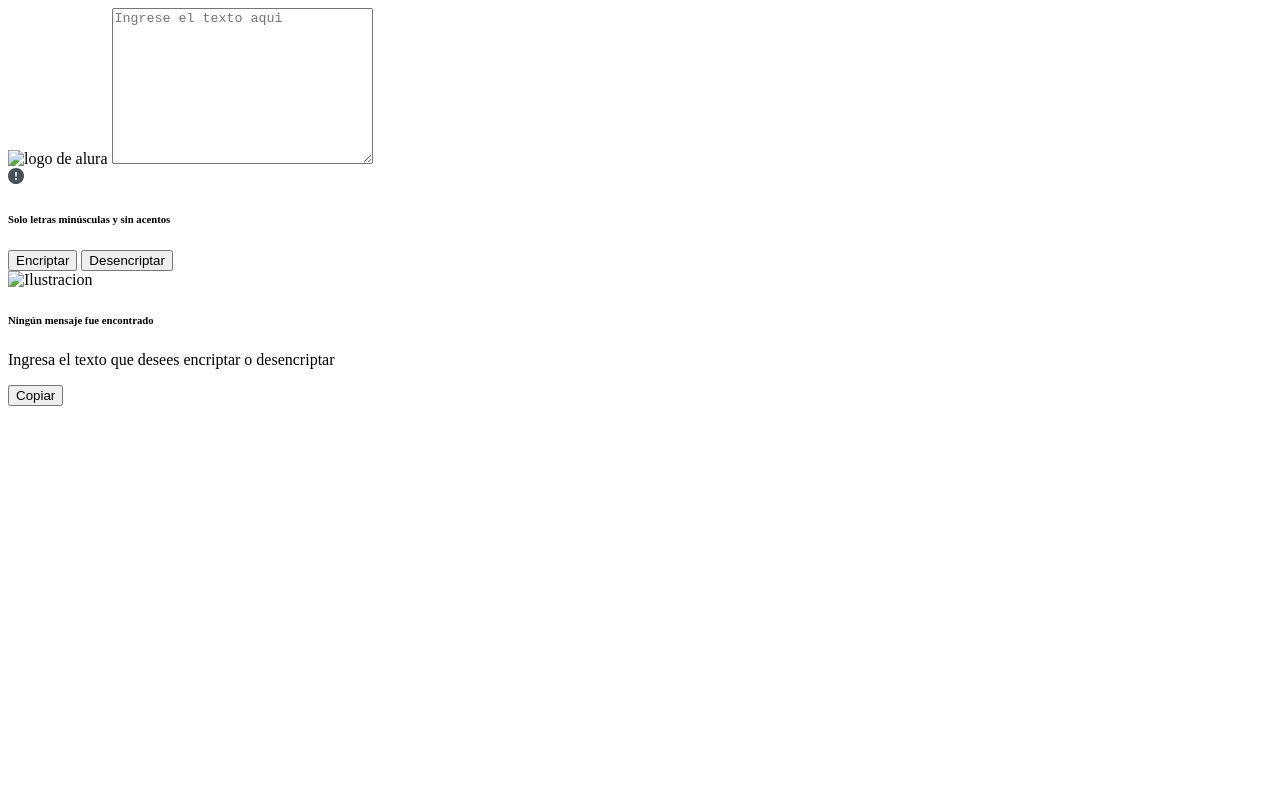
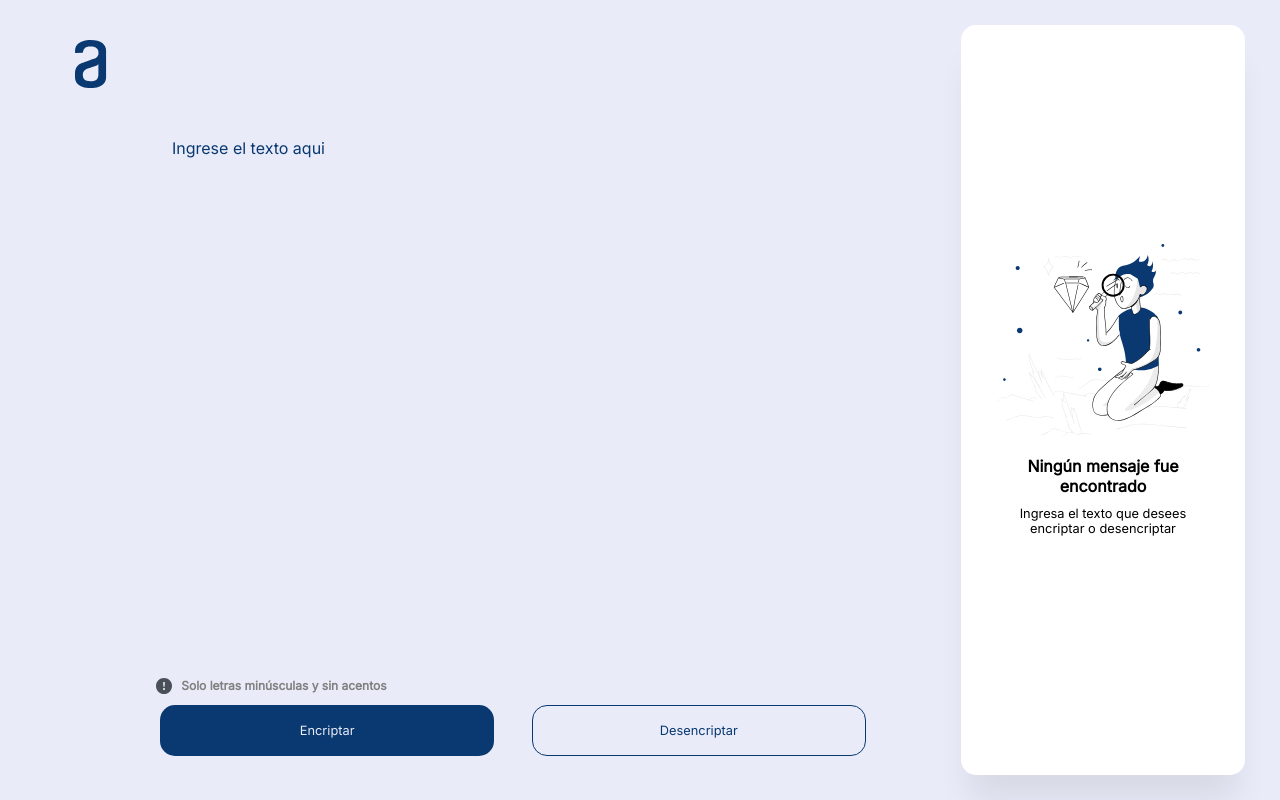
Before and after one commit to SagutierrezWD/alura_encrypter, a plain HTML site: page index.html in a window 1280 px wide. Drawn offline with Linux system fonts and the light colour scheme; the site is published under a folder, as on GitHub Pages, so addresses that start at the root find nothing.

Commit message:
Actualizando rutas

```diff
--- a/index.html
+++ b/index.html
@@ -4,9 +4,9 @@
     <meta charset="UTF-8">
     <meta http-equiv="X-UA-Compatible" content="IE=edge">
     <meta name="viewport" content="width=device-width, initial-scale=1.0">
-    <link rel="stylesheet" href="/assets/css/style.css">
-    <link rel="stylesheet" href="/assets/css/tablet.css">
-    <link rel="stylesheet" href="/assets/css/desktop.css">
+    <link rel="stylesheet" href="assets/css/style.css">
+    <link rel="stylesheet" href="assets/css/tablet.css">
+    <link rel="stylesheet" href="assets/css/desktop.css">
     <link rel="preconnect" href="https://fonts.googleapis.com">
     <link rel="preconnect" href="https://fonts.gstatic.com" crossorigin>
     <link href="https://fonts.googleapis.com/css2?family=Inter:wght@200;400&display=swap" rel="stylesheet">
@@ -16,7 +16,7 @@
 <body>
     <main>
         <section class="seccion-entrada">
-            <img class="seccion-entrada__logo" src="/assets/resources/logo.svg" alt="logo de alura" >
+            <img class="seccion-entrada__logo" src="assets/resources/logo.svg" alt="logo de alura" >
             <textarea class="seccion-entrada__text-area" id="seccion-entrada__text-area" cols="30" rows="10" placeholder="Ingrese el texto aqui"></textarea>
             <div class="seccion-entrada__mensaje">
                 <span class="mensaje__icono"><img src="assets/resources/informacion.svg" alt="Icono de advertencia"></span>
@@ -29,7 +29,7 @@
         </section>
         <section class="seccion-salida">
             <div class="seccion-salida__tarjeta">
-                <img class="tarjeta__ilustracion" src="/assets/resources/illustration.svg" alt="Ilustracion">
+                <img class="tarjeta__ilustracion" src="assets/resources/illustration.svg" alt="Ilustracion">
                 <h6 class="tarjeta__titulo">Ningún mensaje fue encontrado</h6>
                 <p class="tarjeta__texto">Ingresa el texto que desees encriptar o desencriptar</p>
                 <p class="tarjeta__resultado" id="tarjeta__resultado"></p>
@@ -37,6 +37,6 @@
             </div>
         </section>
     </main>
-<script src="/assets/js/script.js"></script>
+<script src="assets/js/script.js"></script>
 </body>
 </html>
```
